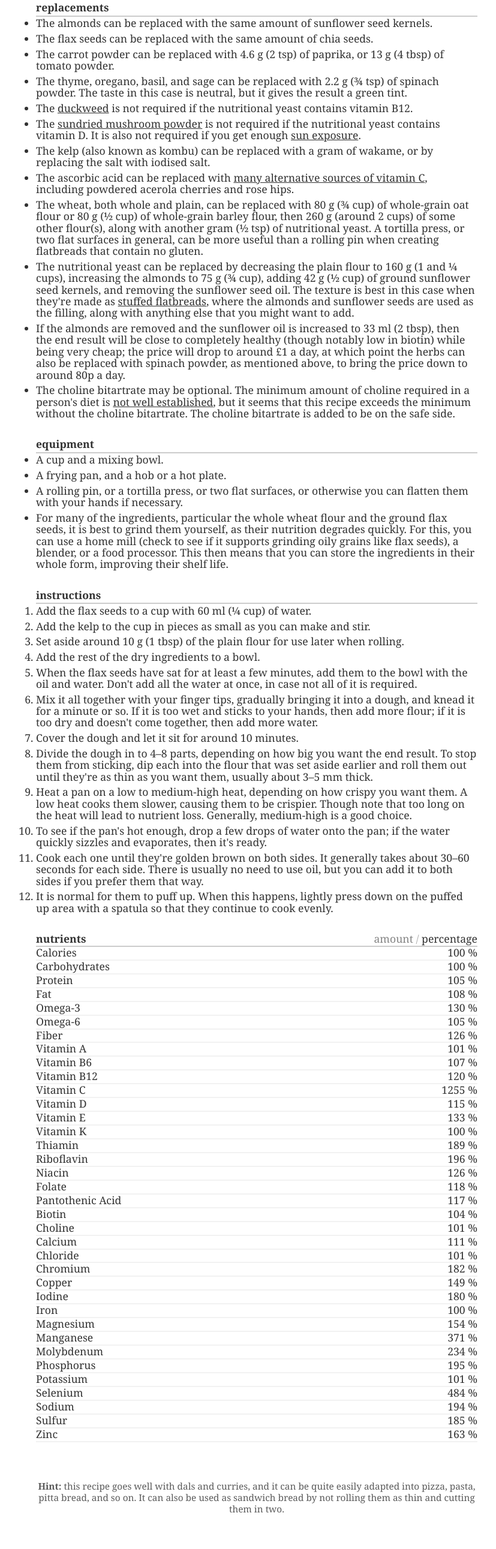
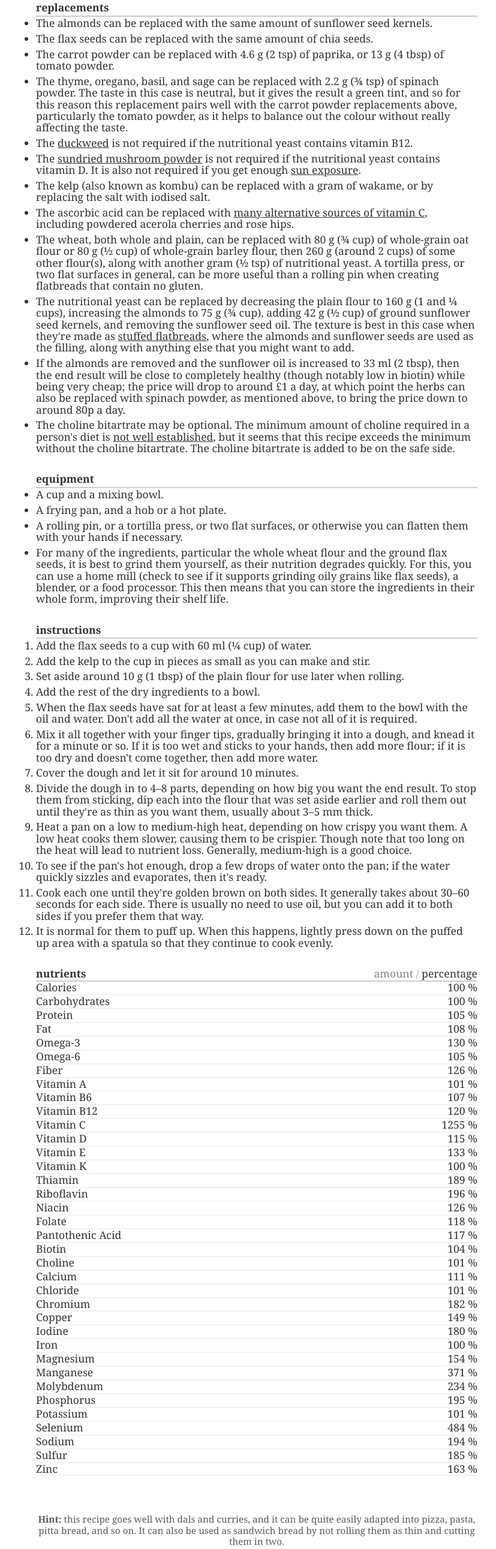
Before and after one commit to lembasbakery/lembasbakery.github.io, a website built with Parcel: page index.html in a window 1280 px wide. Shown: the part 959-3542 px from the top of the page at 60% size, without its empty margins (212-1039 px from the left). Built offline with nearby package versions, Linux system fonts and the light colour scheme.

Commit message:
updated the spinach powder replacement

```diff
--- a/index.html
+++ b/index.html
@@ -773,7 +773,6 @@ p.hint {
 	font-size: 0.96rem;
 	margin: 4rem 0 3rem;
 	text-align: center;
-	line-height: 1.25;
 	opacity: 0.8;
 }
 
@@ -1218,7 +1217,11 @@ p.hint {
 			<li>
 				The thyme, oregano, basil, and sage can be replaced with
 				2.2 g (&frac34; tsp) of spinach powder. The taste in this
-				case is neutral, but it gives the result a green tint.
+				case is neutral, but it gives the result a green tint, and
+				so for this reason this replacement pairs well with the carrot
+				powder replacements above, particularly the tomato powder,
+				as it helps to balance out the colour without really
+				affecting the taste.
 			</li>
 
 			<li>
@@ -1381,7 +1384,7 @@ p.hint {
 
 		<ol>
 			<li>
-				Add the flax seeds to a cup with 60 ml (&frac14 cup) of water.
+				Add the flax seeds to a cup with 60 ml (&frac14; cup) of water.
 			</li>
 
 			<li>
@@ -1959,18 +1962,6 @@ p.hint {
 						<span class="number">15.5</span>
 						<span class="unit">mg</span>
 					</span>
-				</span>
-			</div>
-
-			<div class="footer">
-				<span class="name"></span>
-				<span class="measure">
-					<!--
-					<span class="percentage">
-						<span class="number">100</span>
-						<span class="unit">%</span>
-					</span>
-					-->
 				</span>
 			</div>
 		</div>
--- a/src/main.css
+++ b/src/main.css
@@ -177,7 +177,6 @@ p.hint {
 	font-size: 0.96rem;
 	margin: 4rem 0 3rem;
 	text-align: center;
-	line-height: 1.25;
 	opacity: 0.8;
 }
 
```
Also changed, not shown: src/index.html (+6 -14 lines).
